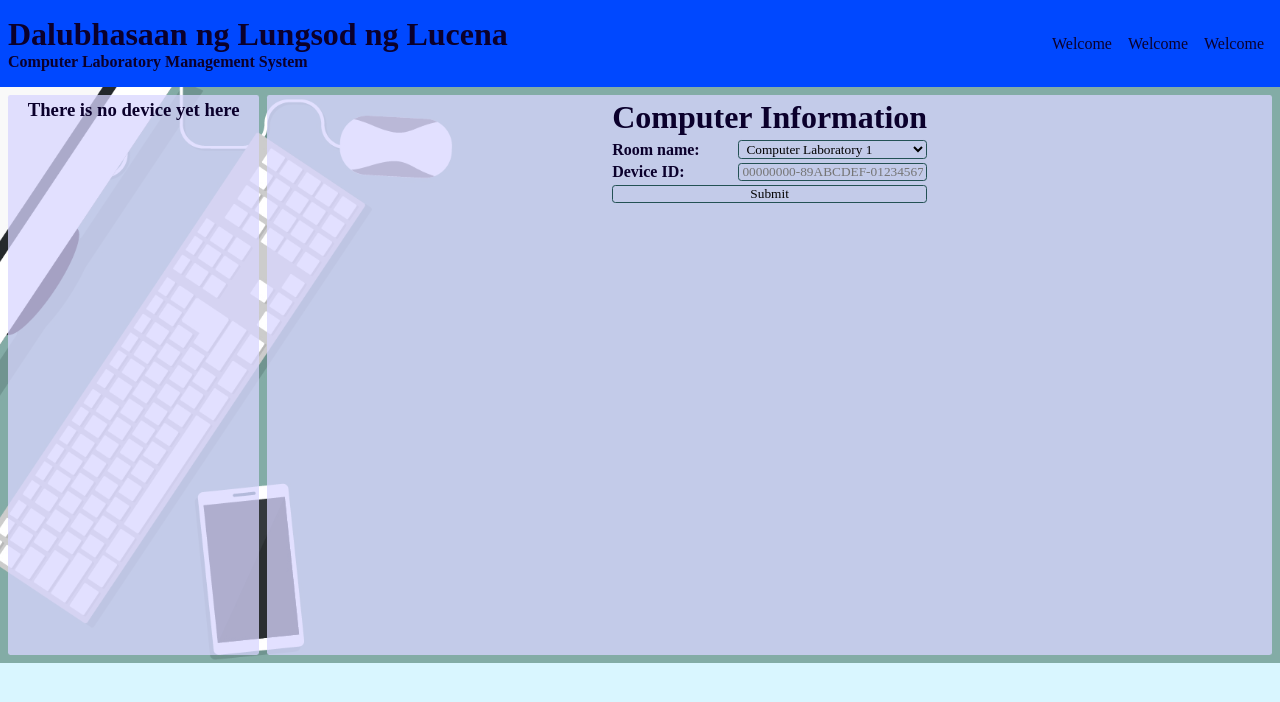
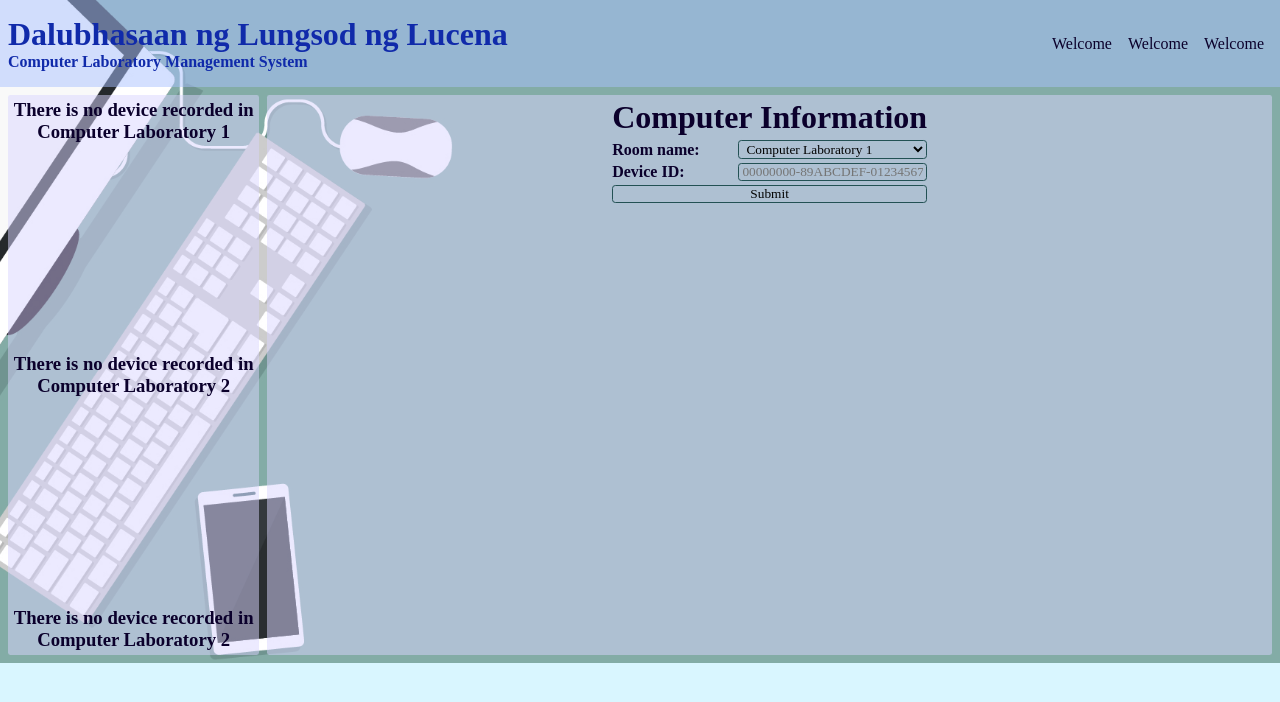
Before and after one commit to zybjava/ComputerLaboratorySystem, a PHP site: page / in a window 1280 px wide. Shown: the top 702 px of the page. Run offline with PHP 8.4, Linux system fonts and the light colour scheme.

Commit message:
04-01-23 17:23

```diff
--- a/index.html
+++ b/index.html
@@ -6,6 +6,7 @@
 		<meta name="viewport" content="width=device-width, initial-scale=1.0">
 		<title>Document</title>
 		<link rel="stylesheet" href="res/styles.css">
+		<link rel="stylesheet" href="res/media.css">
 	</head>
 	<body>
 		<header>
@@ -23,8 +24,14 @@
 		</header>
 		<div class="container">
 			<section>
-				<ul id="informations">
-					<h3 style="text-align: center;">There is no device yet here</h3>
+				<ul id="informations-cl1">
+					<h3 id="cl1-title" style="text-align: center;">There is no device recorded in Computer Laboratory 1</h3>
+				</ul>
+				<ul id="informations-cl2">
+					<h3 id="cl2-title" style="text-align: center;">There is no device recorded in Computer Laboratory 2</h3>
+				</ul>
+				<ul id="informations-cl3">
+					<h3 id="cl3-title" style="text-align: center;">There is no device recorded in Computer Laboratory 2</h3>
 				</ul>
 			</section>
 			<main>
--- /dev/null
+++ b/res/media.css
@@ -0,0 +1,8 @@
+@media only screen and (max-width: 760px) {
+	.container section{
+		display: none;
+	}
+	.container main{
+		width: 100%;
+	}
+}
--- a/res/script.js
+++ b/res/script.js
@@ -13,5 +13,5 @@ class ${
 
 window.onload = () => {
 	let home = new $("#home")
-	let container = new (".container")
+	let container = new $(".container")
 }
--- a/res/styles.css
+++ b/res/styles.css
@@ -2,13 +2,14 @@
 	--body-background: #d9f6ff;
 	--body-text-color: #0b002c;
 
-	--header-background: #0048ff;
+	--header-background: rgba(170, 194, 255, 0.5);
+	--header-text-color: #102aaa;
 
 	--header-nav-li-hover-background: #08002c;
 	--header-nav-li-hover-text-color: #ffffff;
 
-	--main-background: rgba(217, 214, 255, 0.75);
-	--scroll-background: rgba(51, 71, 136, 0.75);
+	--main-background: rgba(217, 214, 255, 0.5);
+	--scroll-background: rgba(51, 71, 136, 0.5);
 
 	--border-color-input: #235154;
 }
@@ -47,6 +48,7 @@ header{
 header .title{
 	display: flex;
 	flex-direction: column;
+	color: var(--header-text-color);
 }
 
 header nav ul{
@@ -141,3 +143,12 @@ header nav ul li:hover{
 	box-sizing: border-box;
 	justify-content: center;
 }
+
+.container section{
+	display: flex;
+	flex-direction: column;
+	justify-content: space-between;
+}
+.container section ul{
+	overflow-y: scroll;
+}
```
